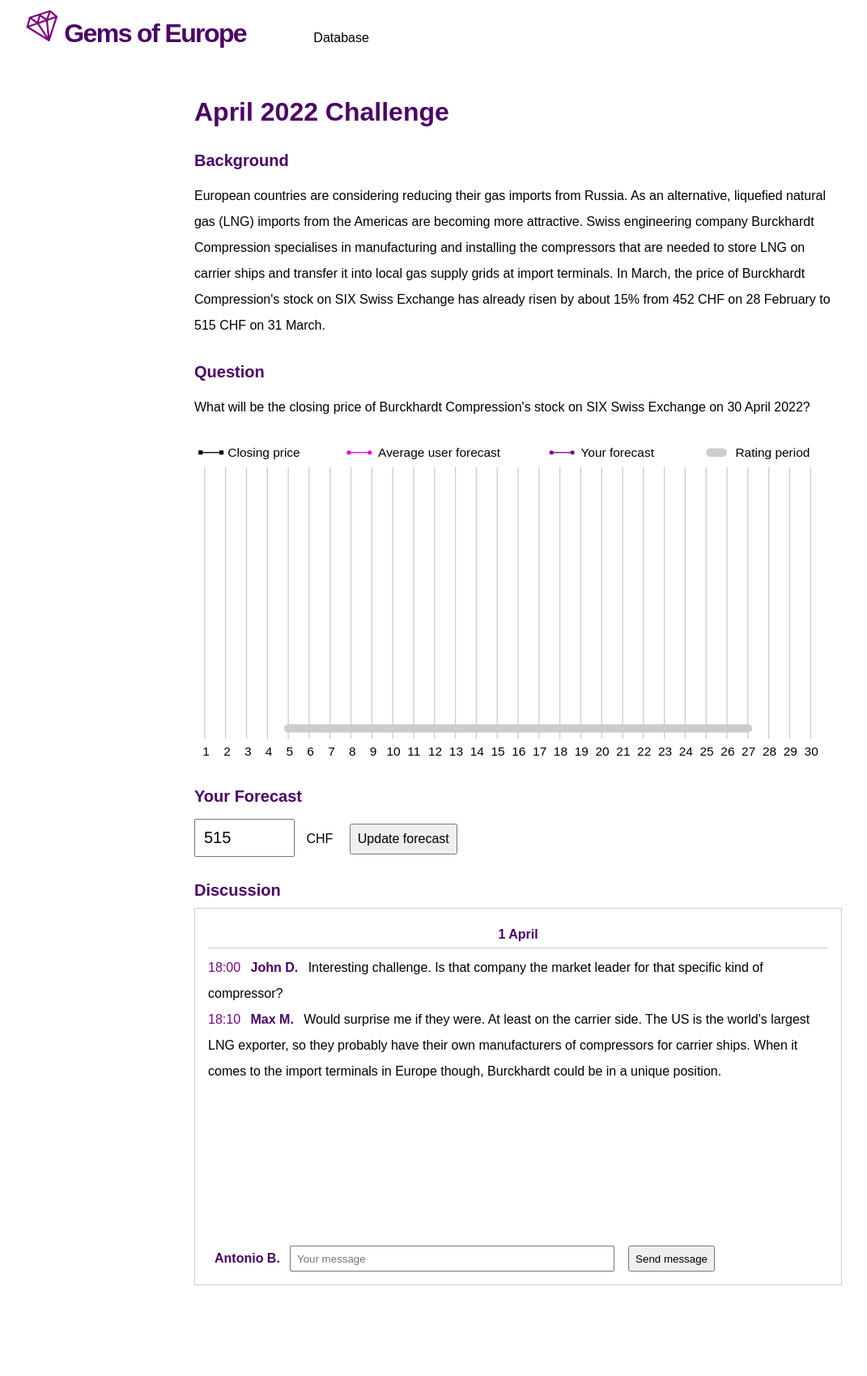
After one commit to topaletti/gems, a Django app: page /challenges/ in a window 1280 px wide. The commit adds this page. Shown: the whole page at 81% size, without its empty margins (0-1071 px from the left). Run offline with Django 3.2, Linux system fonts and the light colour scheme.

Commit message:
add challenge page

```diff
--- a/app/templates/app/base.html
+++ b/app/templates/app/base.html
@@ -7,7 +7,7 @@
 	<style media="screen">
     :root {--main-bg-color:#0F4C81;--light-bg-color:#F2EFE3;
       --main-border-color:#B3C7D5;
-      --main-accent-color:#4C0269;--second-accent-color:#800080;}
+      --main-accent-color:#4C0269;--second-accent-color:#800080;--third-accent-color:#E500E5;}
 	  html,body {margin:0;padding:0;height:100%;color:black;font-family:sans-serif;}
     a {color:black;}
     nav {position:fixed;top:0%;left:0%;box-sizing:border-box;width:100%;margin:0;
--- /dev/null
+++ b/app/templates/app/challenges.html
@@ -0,0 +1,108 @@
+{% extends "app/base.html" %}
+
+{% block additional-css %}
+#content {margin:120px auto 80px auto;width:800px;max-width:90%;}
+h1,h2 {color:var(--main-accent-color);}
+h1 {font-size:200%;}
+h2 {margin:1.5em 0 0.5em 0;font-size:125%}
+p {line-height:2em;}
+#chart {margin-top:1em;}
+path {stroke-width:0.5;}
+.closing-price {stroke:#000000;}
+.average-forecast {stroke:var(--third-accent-color);}
+.average-forecast-circle {fill:var(--third-accent-color);}
+.user-forecast {stroke:var(--second-accent-color);}
+.user-forecast-circle {fill:var(--second-accent-color);}
+.timebar {fill:#cccccc;}
+.grid {stroke:#cccccc;}
+.axis {font-size:6px;}
+.chart-label {font-size:6px;}
+#forecast {margin-right:0.5em;padding:0.5em;font-size:125%;width:5em;}
+#update-button {margin-left:1em;font-size:100%;padding:0.5em;}
+#discussion {border:1px solid #cccccc;padding:1em;}
+#messages {height:400px;}
+.date-separator {margin-bottom:0.5em;border-bottom:1px solid #cccccc;line-height:1em;text-align:center;color:var(--main-accent-color);font-weight:bold;}
+.date {margin:0 auto;}
+.message {line-height:2em;}
+.time-and-nick {display:inline;}
+.time {color:var(--second-accent-color);}
+.nick {margin:0 0.5em;color:var(--main-accent-color);font-weight:bold;text-align:right;}
+.message-text {display:inline;}
+#new-message-text {padding:0.5em;width:50%;}
+#send-message-button {margin-left:1em;padding:0.5em;}
+{% endblock %}
+
+{% block content %}
+<div id="content">
+    <h1>April 2022 Challenge</h1>
+    <h2>Background</h2>
+    <p>
+        European countries are considering reducing their gas imports from Russia.
+        As an alternative, liquefied natural gas (LNG) imports from the Americas are becoming more attractive.
+        Swiss engineering company Burckhardt Compression specialises in manufacturing and installing the compressors that are needed to store LNG on carrier ships and transfer it into local gas supply grids at import terminals.
+        In March, the price of Burckhardt Compression's stock on SIX Swiss Exchange has already risen by about 15% from 452 CHF on 28 February to 515 CHF on 31 March.
+    </p>
+    <h2>Question</h2>
+    <p>What will be the closing price of Burckhardt Compression's stock on SIX Swiss Exchange on 30 April 2022?</p>
+    <svg id="chart" viewBox="0 0 310 150">
+        <path class="closing-price" d="M 2,3 H 12"/>
+        <rect x="2" y="2" width="2" height="2"/>
+        <rect x="12" y="2" width="2" height="2"/>
+        <text class="chart-label" x="16" y="5">Closing price</text>
+        <path class="average-forecast" d="M 74,3 H 84"/>
+        <circle class="average-forecast-circle" cx="74" cy="3" r="1"/>
+        <circle class="average-forecast-circle" cx="84" cy="3" r="1"/>
+        <text class="chart-label" x="88" y="5">Average user forecast</text>
+        <path class="user-forecast" d="M 171,3 H 181"/>
+        <circle class="user-forecast-circle" cx="171" cy="3" r="1"/>
+        <circle class="user-forecast-circle" cx="181" cy="3" r="1"/>
+        <text class="chart-label" x="185" y="5">Your forecast</text>
+        <rect class="timebar" x="245" y="1" width="10" height="4" rx="2"/>
+        <text class="chart-label" x="259" y="5">Rating period</text>
+{% for day in days_of_month %}
+        <path class="grid" d="M {{ forloop.counter0 }}5,10 V 140"/>
+        <text class="axis" x="{{ forloop.counter0 }}{% if day < 10 %}4{% else %}2{% endif %}" y="148">{{ day }}</text>
+{% endfor %}
+        <rect class="timebar" x="43" y="133" width="{{ length_of_rating_period|add:"-1" }}4" height="4" rx="2"/>
+    </svg>
+    <h2>Your Forecast</h2>
+    <p>
+        <input id="forecast" type="number" value="515" min="0" step="1">
+        <span class="currency">CHF</span>
+        <button id="update-button">Update forecast</button>
+    </p>
+    <h2>Discussion</h2>
+    <div id="discussion">
+        <div id="messages">
+            <div class="date-separator">
+                <p class="date">1 April</p>
+            </div>
+            <div class="message">
+                <div class="time-and-nick">
+                    <span class="time">18:00</span>
+                    <span class="nick">John D.</span>
+                </div>
+                <div class="message-text">
+                    Interesting challenge. Is that company the market leader for that specific kind of compressor?
+                </div>
+            </div>
+            <div class="message">
+                <div class="time-and-nick">
+                    <span class="time">18:10</span>
+                    <span class="nick">Max M.</span>
+                </div>
+                <div class="message-text">
+                    Would surprise me if they were. At least on the carrier side. The US is the world's largest LNG exporter, so they probably have their own manufacturers of compressors for carrier ships. When it comes to the import terminals in Europe though, Burckhardt could be in a unique position.
+                </div>
+            </div>
+        </div>
+        <div id="new-message">
+            <span class="nick">Antonio B.</span>
+            <input id="new-message-text" type="text" placeholder="Your message">
+            <button id="send-message-button">Send message</button>
+        </div>
+    </div>
+</div>
+<script type='text/javascript'>
+</script>
+{% endblock %}
--- a/app/views.py
+++ b/app/views.py
@@ -5,7 +5,7 @@ from django.views import generic
 from .models import Company
 
 def index(request):
-    return render(request, "app/index.html")
+    return render(request, 'app/index.html')
 
 class DatabaseView(generic.ListView):
     template_name = 'app/database.html'
@@ -13,3 +13,12 @@ class DatabaseView(generic.ListView):
 
     def get_queryset(self):
         return Company.objects.order_by('name')
+
+def challenges(request):
+    number_of_days_in_month = 30
+    context = {
+        'days_of_month': range(1,number_of_days_in_month + 1),
+        'last_forecast_day': number_of_days_in_month - 3,
+        'length_of_rating_period': number_of_days_in_month - 7,
+    }
+    return render(request, 'app/challenges.html', context)
--- a/gems/urls.py
+++ b/gems/urls.py
@@ -22,6 +22,7 @@ import app.mail
 urlpatterns = [
     path('', app.views.index, name="app/index"),
     path('database/', app.views.DatabaseView.as_view(), name="app/database"),
+    path('challenges/', app.views.challenges, name="app/challenges"),
     path('admin/', admin.site.urls),
     #path('sendtestmail/', app.mail.send_test_mail),
 ]
```
